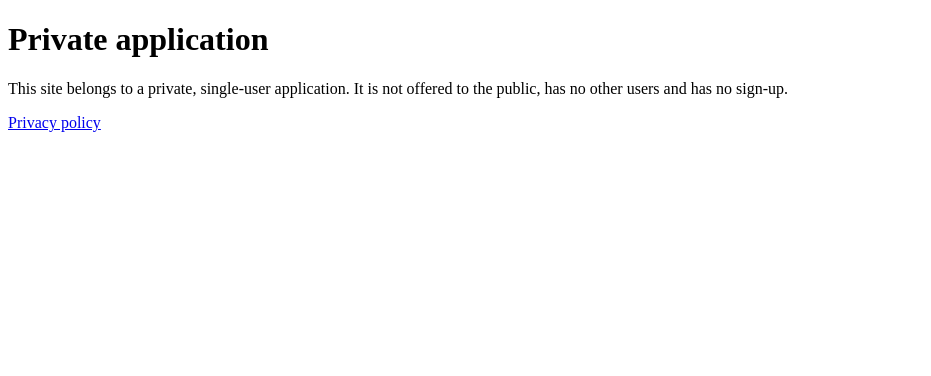
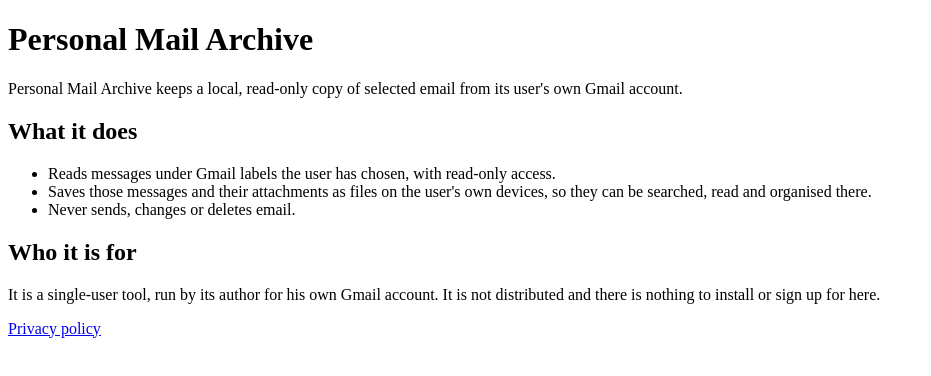
Before and after one commit to lucastorri/lucastorri.github.io, a plain HTML site: page index.html in a window 1280 px wide. Shown: the whole page, without its empty margins (0-931 px from the left). Drawn offline with Linux system fonts and the light colour scheme.

Commit message:
Name the app and explain its purpose

```diff
--- a/index.html
+++ b/index.html
@@ -3,14 +3,26 @@
 <head>
   <meta charset="utf-8">
   <meta name="viewport" content="width=device-width, initial-scale=1">
-  <title>Private application</title>
+  <title>Personal Mail Archive</title>
 </head>
 <body>
   <main>
-    <h1>Private application</h1>
+    <h1>Personal Mail Archive</h1>
     <p>
-      This site belongs to a private, single-user application. It is not offered to the
-      public, has no other users and has no sign-up.
+      Personal Mail Archive keeps a local, read-only copy of selected email from its
+      user's own Gmail account.
+    </p>
+    <h2>What it does</h2>
+    <ul>
+      <li>Reads messages under Gmail labels the user has chosen, with read-only access.</li>
+      <li>Saves those messages and their attachments as files on the user's own devices,
+        so they can be searched, read and organised there.</li>
+      <li>Never sends, changes or deletes email.</li>
+    </ul>
+    <h2>Who it is for</h2>
+    <p>
+      It is a single-user tool, run by its author for his own Gmail account. It is not
+      distributed and there is nothing to install or sign up for here.
     </p>
     <p><a href="privacy.html">Privacy policy</a></p>
   </main>
```
Also changed, not shown: privacy.html (+4 -3 lines).
